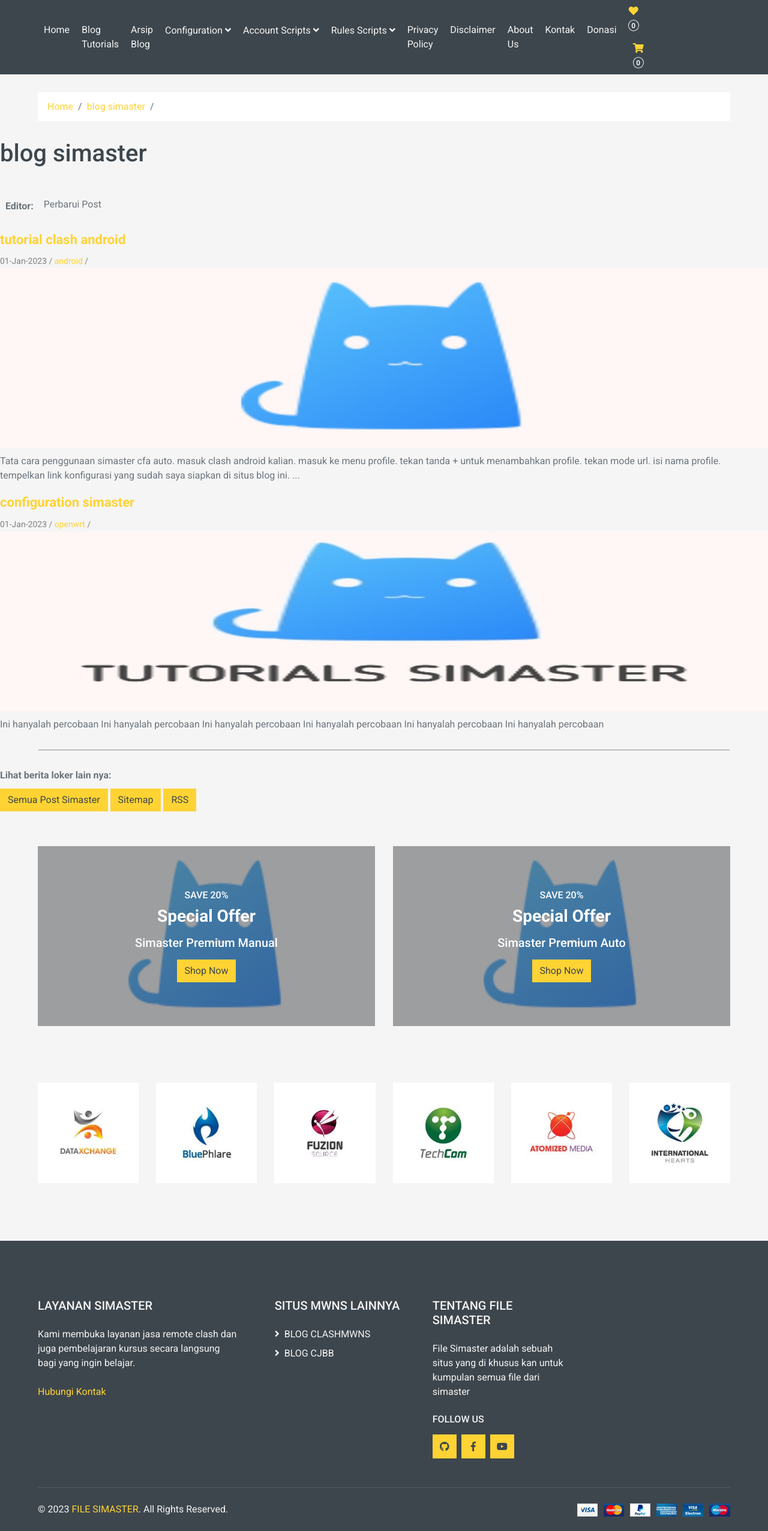
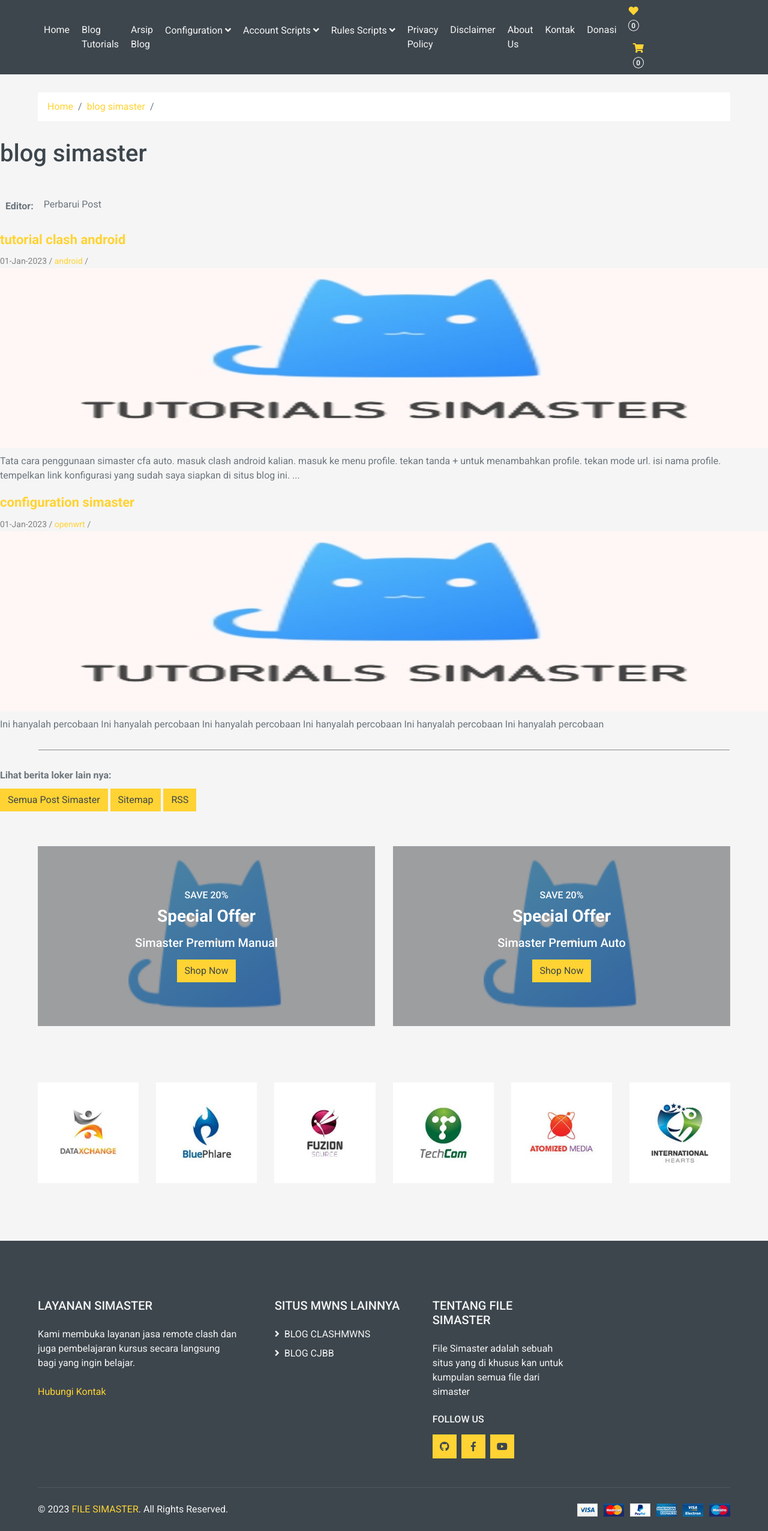
Before and after one commit to mwnsofficial/simaster, a Jekyll site: the page built from pages/blog/blog.html, in a window 1280 px wide. Shown: the whole page at 60% size. Built offline with Jekyll 4.4.1, drawn with Linux system fonts in a browser that asks for light colours; nearby versions of some CDN libraries.

Commit message:
Update blog.html

```diff
--- a/pages/blog/blog.html
+++ b/pages/blog/blog.html
@@ -24,7 +24,7 @@
             {%- if postImage -%}
                 <img src="{{postImage}}" alt="{{ post.title }}" width="100%" height="300">
             {%- else -%}
-                {%- assign postImage = "/img/carousel.jpg" | relative_url -%}
+                {%- assign postImage = "/assets/images/post.jpg" | relative_url -%}
                 <img src="{{postImage}}" alt="{{ post.title }}" width="100%" height="300">
             {%- endif -%}
          <p>{% if page.summary %} {{ page.summary | strip_html | strip_newlines | truncate: 160 }} {% else %} {{ post.content | truncatewords: 50 | strip_html }} {% endif %}</p>
```
